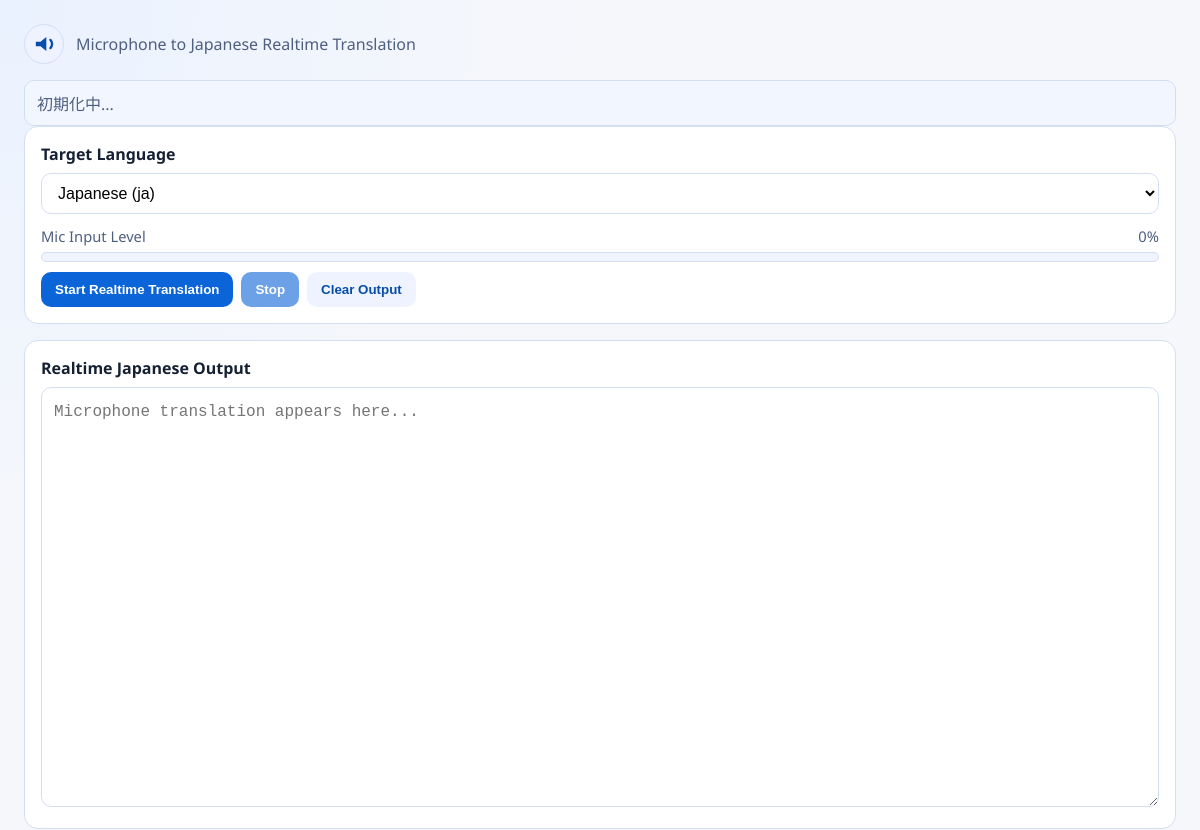
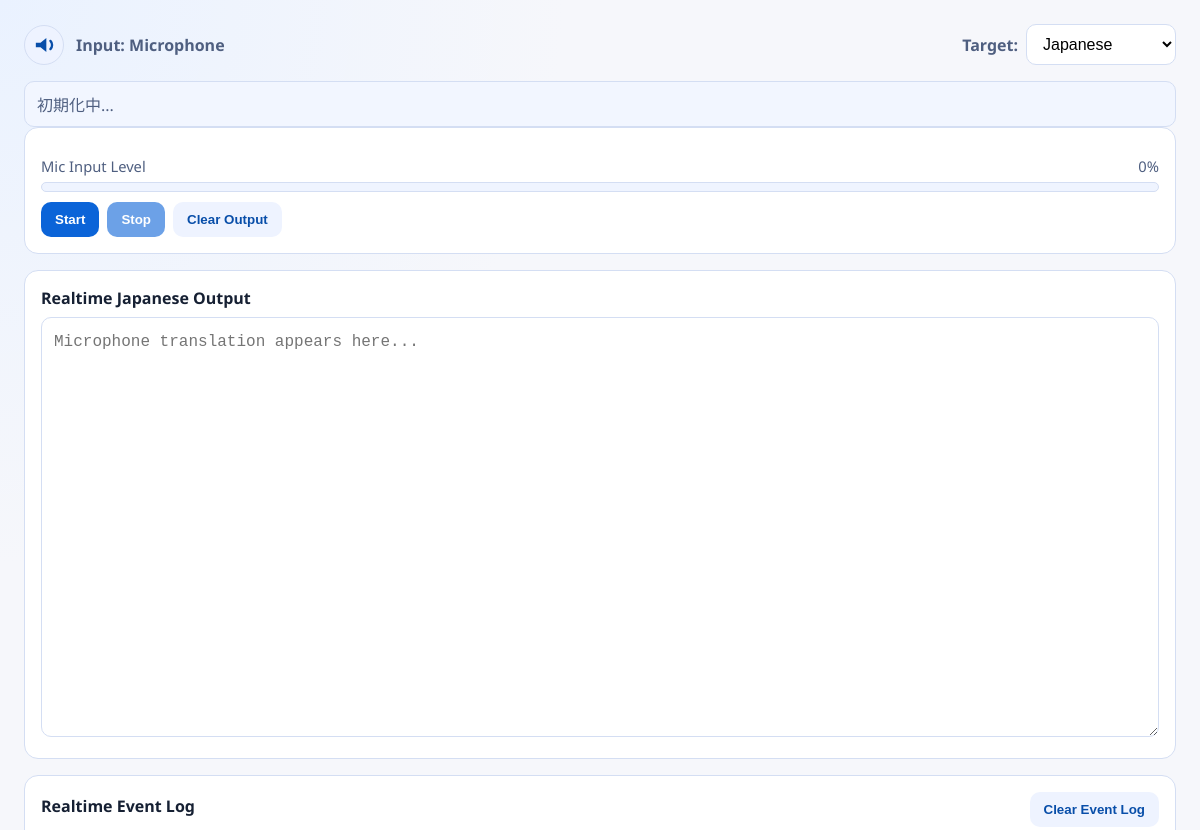
Before and after one commit to takashiuesaka/InterpreterApp, an Electron app: page renderer/index.html in a window 1200 px wide. Shown: the top 830 px of the page. Drawn offline with Linux system fonts and the light colour scheme; no server answers.

Commit message:
Refine header layout and controls for audio mute UX (#3)

```diff
--- a/renderer/app.js
+++ b/renderer/app.js
@@ -1,9 +1,9 @@
 const translatedText = document.getElementById('translatedText');
 const targetLanguage = document.getElementById('targetLanguage');
+const audioMuteToggleButton = document.getElementById('audioMuteToggleButton');
 const startButton = document.getElementById('startButton');
 const stopButton = document.getElementById('stopButton');
 const clearButton = document.getElementById('clearButton');
-const audioMuteToggleButton = document.getElementById('audioMuteToggleButton');
 const clearEventLogButton = document.getElementById('clearEventLogButton');
 const statusBox = document.getElementById('status');
 const micLevelBar = document.getElementById('micLevelBar');
--- a/renderer/index.html
+++ b/renderer/index.html
@@ -9,6 +9,7 @@
   <body>
     <main class="app">
       <header class="header">
+        <div class="header-main">
           <button
             id="audioMuteToggleButton"
             type="button"
@@ -38,17 +39,21 @@
               />
             </svg>
           </button>
-        <p>Microphone to Japanese Realtime Translation</p>
+
+          <span class="header-input-label">Input: Microphone</span>
+        </div>
+
+        <div class="header-controls">
+          <label for="targetLanguage">Target:</label>
+          <select id="targetLanguage">
+            <option value="ja" selected>Japanese</option>
+          </select>
+        </div>
       </header>
 
       <section class="status" id="status">初期化中...</section>
 
       <section class="panel">
-        <label for="targetLanguage">Target Language</label>
-        <select id="targetLanguage">
-          <option value="ja" selected>Japanese (ja)</option>
-        </select>
-
         <div class="mic-monitor" aria-live="polite">
           <div class="mic-monitor-header">
             <span>Mic Input Level</span>
@@ -60,7 +65,7 @@
         </div>
 
         <div class="actions">
-          <button id="startButton" type="button">Start Realtime Translation</button>
+          <button id="startButton" type="button">Start</button>
           <button id="stopButton" type="button" disabled>Stop</button>
           <button id="clearButton" type="button" class="secondary">Clear Output</button>
         </div>
--- a/renderer/styles.css
+++ b/renderer/styles.css
@@ -30,12 +30,40 @@ body {
 .header {
   display: flex;
   align-items: center;
-  gap: 12px;
+  justify-content: space-between;
+  gap: 16px;
+  flex-wrap: wrap;
 }
 
-.header p {
+.header-main {
+  display: inline-flex;
+  align-items: center;
+  gap: 12px;
+  min-width: 0;
+}
+
+.header-input-label {
+  font-weight: 600;
+  color: var(--text-subtle);
+  white-space: nowrap;
+}
+
+.header-controls {
+  display: inline-flex;
+  align-items: center;
+  gap: 8px;
+  flex-wrap: wrap;
+}
+
+.header-controls label {
   margin: 0;
+  font-weight: 700;
   color: var(--text-subtle);
+}
+
+.header-controls select {
+  width: auto;
+  min-width: 150px;
 }
 
 .audio-icon-button {
@@ -256,6 +284,23 @@ button:disabled {
 }
 
 @media (max-width: 900px) {
+  .header {
+    align-items: flex-start;
+    flex-direction: column;
+  }
+
+  .header-input-label {
+    white-space: normal;
+  }
+
+  .header-controls {
+    width: 100%;
+  }
+
+  .header-controls select {
+    width: 100%;
+  }
+
   .panel-grid {
     grid-template-columns: 1fr;
   }
```
Lines whose indentation alone changed are shown as unchanged.
